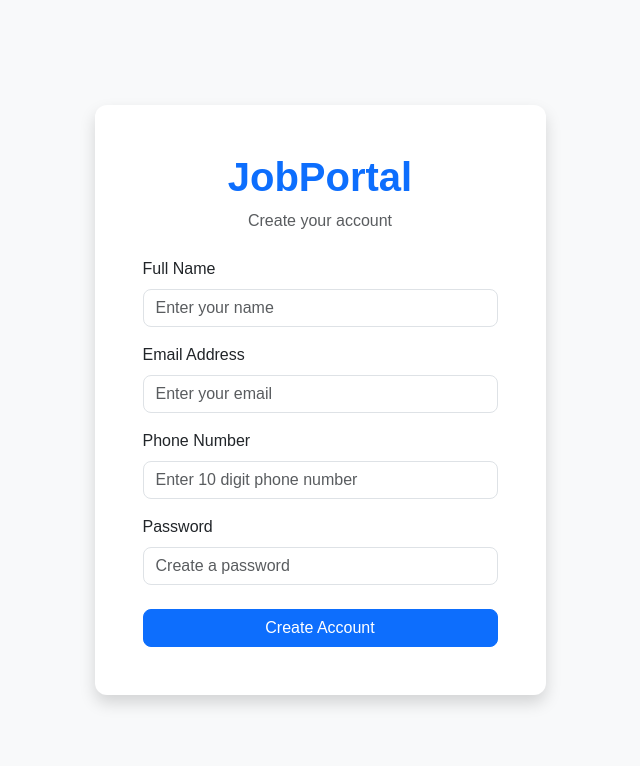
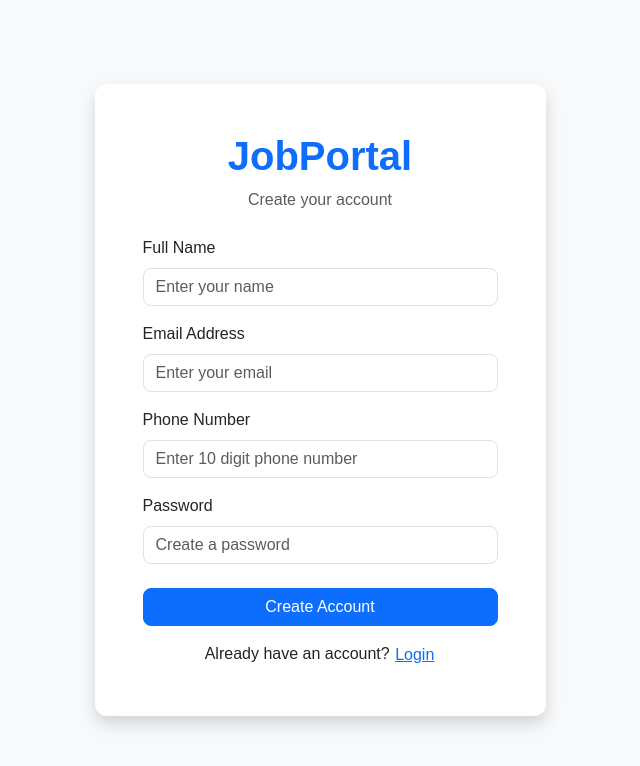
Before and after one commit to Madesh-D/JobPortal, a React (Vite) app in the folder frontend/: page / in a window 1280 px wide. Shown: the top 766 px of the page, without its empty margins (320-960 px from the left). Built offline with nearby package versions, Linux system fonts and the light colour scheme.

Commit message:
Update Register.jsx

```diff
--- a/frontend/src/Register.jsx
+++ b/frontend/src/Register.jsx
@@ -1,6 +1,6 @@
 import { useState } from "react";
 
-function Register({ onRegisterSuccess }) {
+function Register({ onRegisterSuccess, onLogin }) {
 
     const [name, setName] = useState("");
     const [email, setEmail] = useState("");
@@ -172,6 +172,19 @@ function Register({ onRegisterSuccess }) {
                                         {message}
                                     </div>
                                 )}
+<div className="text-center mt-3">
+    <p className="mb-0">
+        Already have an account?{" "}
+        <button
+            type="button"
+            className="btn btn-link p-0"
+            onClick={onLogin}
+        >
+            Login
+        </button>
+    </p>
+</div>
+
 
                             </div>
 
```
